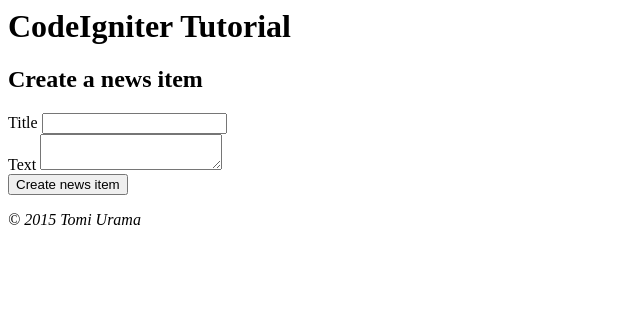
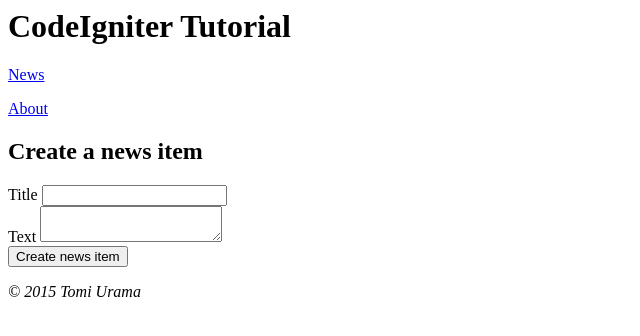
Before and after one commit to tompsay/ohsiha_project, a CodeIgniter app: page /database/index.php/news/create in a window 1280 px wide. Shown: the top 336 px of the page, without its empty margins (0-640 px from the left). Run offline with CodeIgniter, Linux system fonts and the light colour scheme; data that the repository does not hold is empty.

Commit message:
codeign and crud route

```diff
--- a/application/views/templates/header.php
+++ b/application/views/templates/header.php
@@ -5,3 +5,6 @@
     <body>
 
         <h1>CodeIgniter Tutorial</h1>
+
+			<p><a href="../news">News</a></p>
+			<p><a href="../pages/about">About</a></p>
```
